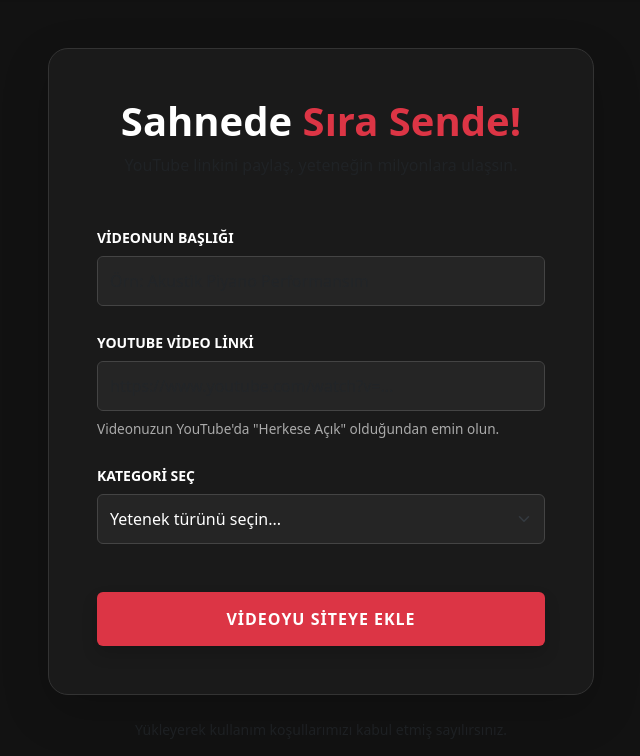
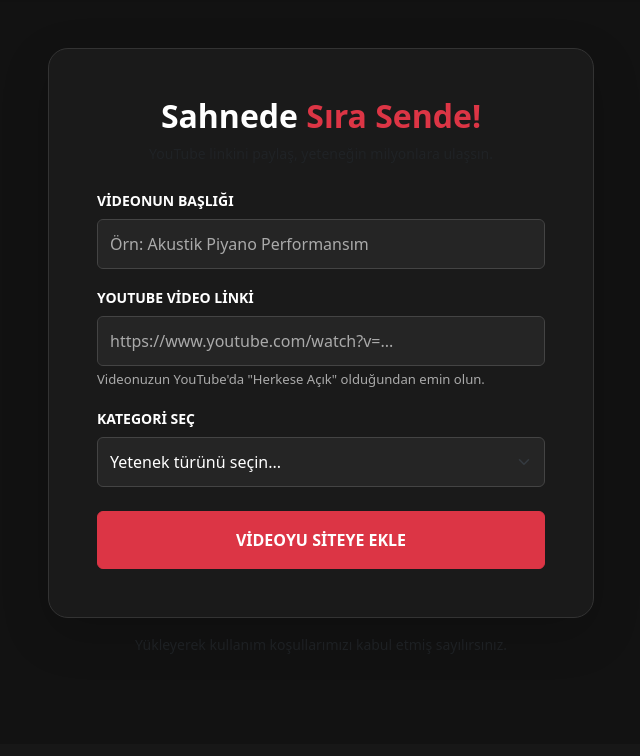
Before and after one commit to Phemsous/Goster-Kendini, a Django app: page /videos/upload/ in a window 1280 px wide. Shown: the part 56-812 px from the top of the page, without its empty margins (319-959 px from the left). After the commit the page ends 674 px from the top, so only its background shows below. Run offline with Django 5.2, Linux system fonts and the light colour scheme; the visitor is signed in with stand-in values (Sample User, id 1); data that the repository does not hold is empty.

Commit message:
küçük değişiklikler

```diff
--- a/templates/videos/upload_video.html
+++ b/templates/videos/upload_video.html
@@ -3,35 +3,35 @@
 
 {% block extra_style %}
 body { background-color: #121212; color: white; min-height: 100vh; }
-.upload-card { background-color: #1a1a1a; border: 1px solid #333; border-radius: 20px; overflow: hidden; }
+.upload-card { background-color: #1a1a1a; border: 1px solid #333; border-radius: 20px; }
 .form-control, .form-select { background-color: #252525; border: 1px solid #444; color: white; padding: 12px; }
-.form-control:focus, .form-select:focus { background-color: #2d2d2d; border-color: #dc3545; color: white; box-shadow: 0 0 0 0.25rem rgba(220, 53, 69, 0.25); }
-.btn-publish { background-color: #dc3545; border: none; font-weight: bold; padding: 15px; letter-spacing: 1px; transition: 0.3s; }
-.btn-publish:hover { background-color: #bb2d3b; transform: scale(1.02); }
-.yt-hint { font-size: 0.85rem; color: #aaa; }
+.form-control:focus, .form-select:focus { background-color: #2d2d2d; border-color: #dc3545; color: white; box-shadow: 0 0 0 0.25rem rgba(220,53,69,0.25); }
+.form-control::placeholder { color: #aaa; }
+.yt-hint { font-size: 0.82rem; color: #aaa; }
+label { color: white !important; }
 {% endblock %}
 
 {% block content %}
-<div class="container mt-5">
+<div class="container my-4 my-md-5">
     <div class="row justify-content-center">
-        <div class="col-md-7 col-lg-6">
-            <div class="upload-card shadow-lg p-4 p-md-5">
-                <div class="text-center mb-5">
-                    <h2 class="fw-bold display-6 mb-2">Sahnede <span class="text-danger">Sıra Sende!</span></h2>
-                    <p class="text-muted">YouTube linkini paylaş, yeteneğin milyonlara ulaşsın.</p>
+        <div class="col-12 col-md-8 col-lg-6">
+            <div class="upload-card shadow-lg p-3 p-md-5">
+                <div class="text-center mb-4">
+                    <h2 class="fw-bold mb-2">Sahnede <span class="text-danger">Sıra Sende!</span></h2>
+                    <p class="text-muted small">YouTube linkini paylaş, yeteneğin milyonlara ulaşsın.</p>
                 </div>
                 <form method="POST">
                     {% csrf_token %}
-                    <div class="mb-4">
+                    <div class="mb-3">
                         <label class="form-label fw-bold small text-uppercase">Videonun Başlığı</label>
                         <input type="text" name="title" class="form-control" placeholder="Örn: Akustik Piyano Performansım" required>
                     </div>
-                    <div class="mb-4">
+                    <div class="mb-3">
                         <label class="form-label fw-bold small text-uppercase">YouTube Video Linki</label>
                         <input type="url" name="video_url" class="form-control" placeholder="https://www.youtube.com/watch?v=..." required>
-                        <div class="yt-hint mt-2">Videonuzun YouTube'da "Herkese Açık" olduğundan emin olun.</div>
+                        <div class="yt-hint mt-1">Videonuzun YouTube'da "Herkese Açık" olduğundan emin olun.</div>
                     </div>
-                    <div class="mb-5">
+                    <div class="mb-4">
                         <label class="form-label fw-bold small text-uppercase">Kategori Seç</label>
                         <select name="category" class="form-select" required>
                             <option value="" disabled selected>Yetenek türünü seçin...</option>
@@ -42,10 +42,10 @@ body { background-color: #121212; color: white; min-height: 100vh; }
                             <option value="diger">Diğer</option>
                         </select>
                     </div>
-                    <button type="submit" class="btn btn-danger btn-publish w-100 shadow">VİDEOYU SİTEYE EKLE</button>
+                    <button type="submit" class="btn btn-danger w-100 fw-bold py-3">VİDEOYU SİTEYE EKLE</button>
                 </form>
             </div>
-            <p class="text-center text-muted mt-4 small">Yükleyerek kullanım koşullarımızı kabul etmiş sayılırsınız.</p>
+            <p class="text-center text-muted mt-3 small">Yükleyerek kullanım koşullarımızı kabul etmiş sayılırsınız.</p>
         </div>
     </div>
 </div>
```
